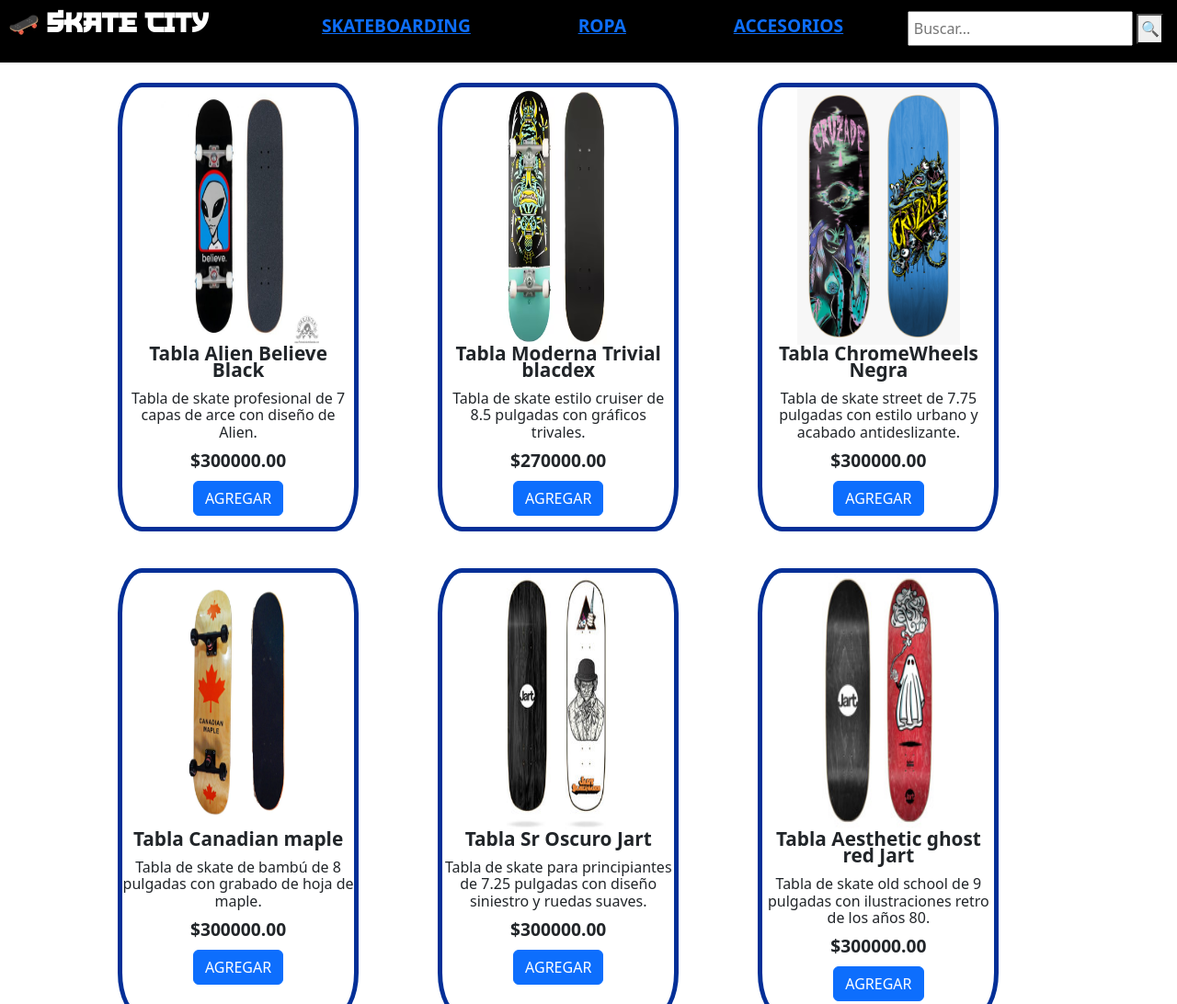
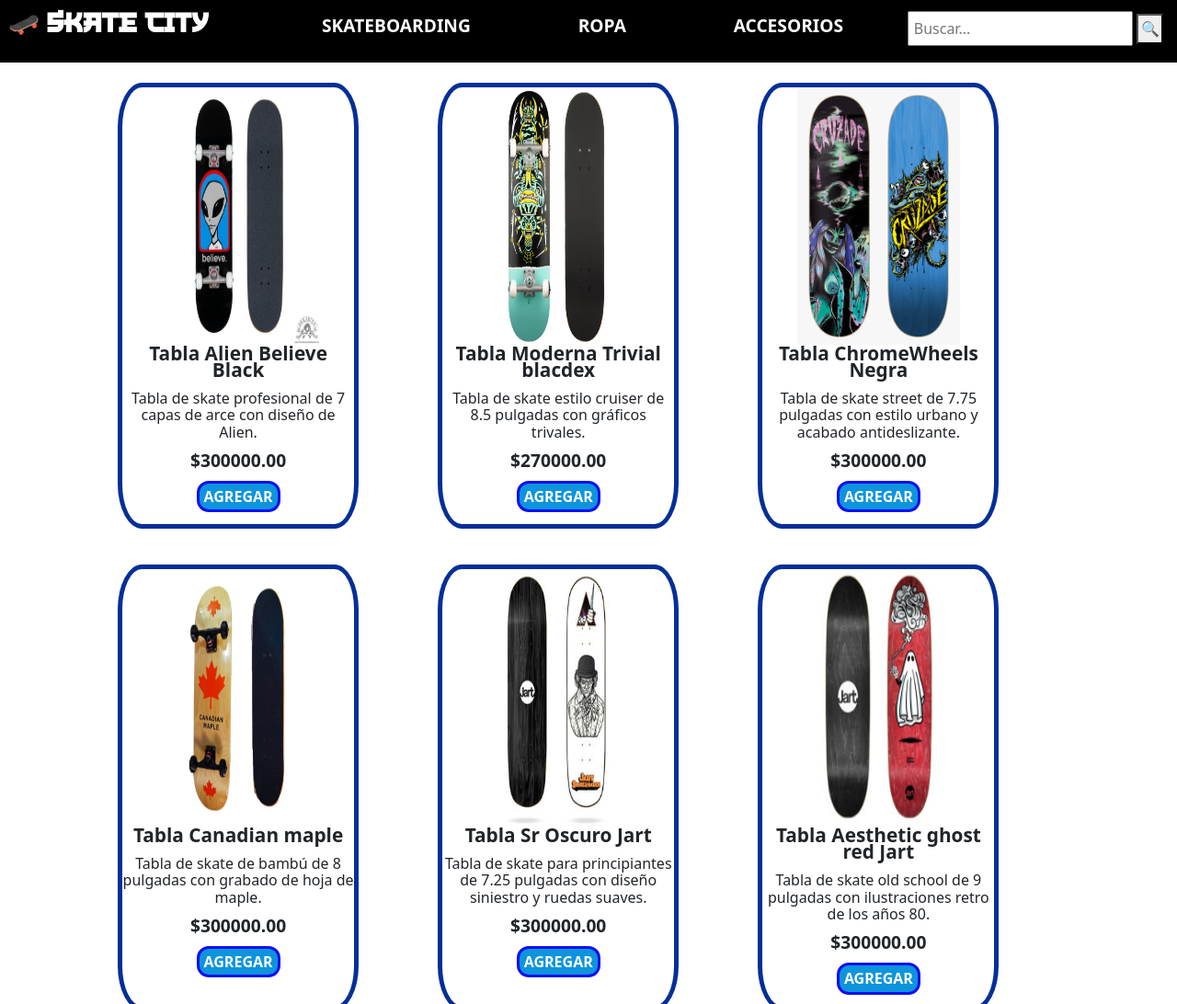
Before and after one commit to JulianJJ5/skateshop, a website: page index.html in a window 1280 px wide. Shown: the top 1092 px of the page at 92% size. Drawn offline with nearby package versions, Linux system fonts and the light colour scheme.

Commit message:
botones carrito

```diff
--- a/index.css
+++ b/index.css
@@ -10,13 +10,13 @@
 
 
 /* -------------------------------BARRA DE NAVEGACIÓN----------------------------------- */
-a{
+.enlaces{
     text-decoration: none;
     color: rgb(255, 255, 255);
     list-style-type: none;
 }
 
-a:hover{
+.enlaces:hover{
     color: rgb(0, 179, 255);
 }
 
@@ -126,7 +126,7 @@
     padding-bottom: 5%;
 }
 
-.boton{
+.botonzz{
     padding: 2%;
     margin-bottom: 5%;
     border-width: 3px;
@@ -137,3 +137,7 @@
     color: white;
     font-weight: bold;
 }
+
+.botonzz:hover{
+    background-color: blueviolet;
+}
--- a/index.html
+++ b/index.html
@@ -18,15 +18,15 @@
             <div id="tipe" href="#"><b>🛹 SKATE CITY</b></div>
             <ul id="centro">
                 <li>
-                    <a href="#contenedor1"><b>SKATEBOARDING</b></a>
+                    <a href="#contenedor1" class="enlaces"><b>SKATEBOARDING</b></a>
                 </li>
 
                 <li>
-                    <a href="#contenedor2"><b>ROPA</b></a>
+                    <a href="#contenedor2" class="enlaces"><b>ROPA</b></a>
                 </li>
 
                 <li>
-                    <a href="#contenedor3"><b>ACCESORIOS</b></a>
+                    <a href="#contenedor3" class="enlaces"><b>ACCESORIOS</b></a>
                 </li>
             </ul>
 
@@ -69,6 +69,10 @@
                 <div class="modal-footer" id="total-cost">
                     <!-- Total del costo -->
                 </div>
+                <div class="modal-footer">
+                  <button type="button" class="btn btn-secondary" data-bs-dismiss="modal">CERRAR</button>
+                  <button type="button" class="btn btn-primary">COMPRAR</button>
+                </div>
             </div>
         </div>
     </div>
--- a/index.js
+++ b/index.js
@@ -126,7 +126,7 @@
       precio.textContent = "$" + item.precio.toFixed(2);
 
       let boton2 = document.createElement("button");
-      boton2.setAttribute("class", "boton btn btn-primary");
+      boton2.setAttribute("class", "botonzz");
       boton2.textContent = "AGREGAR";
       boton2.addEventListener("click", () => agregarAlCarrito(item));
 
```
